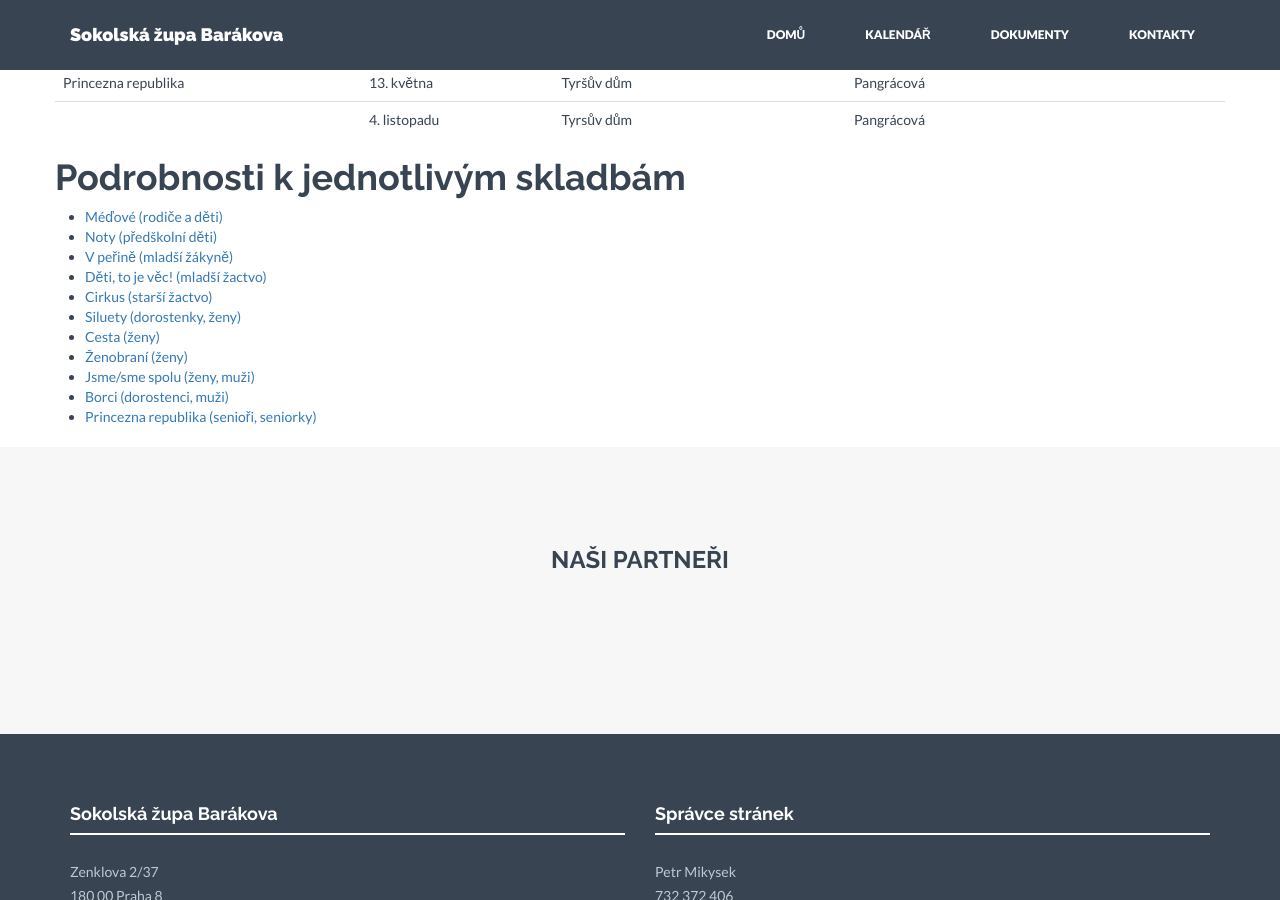
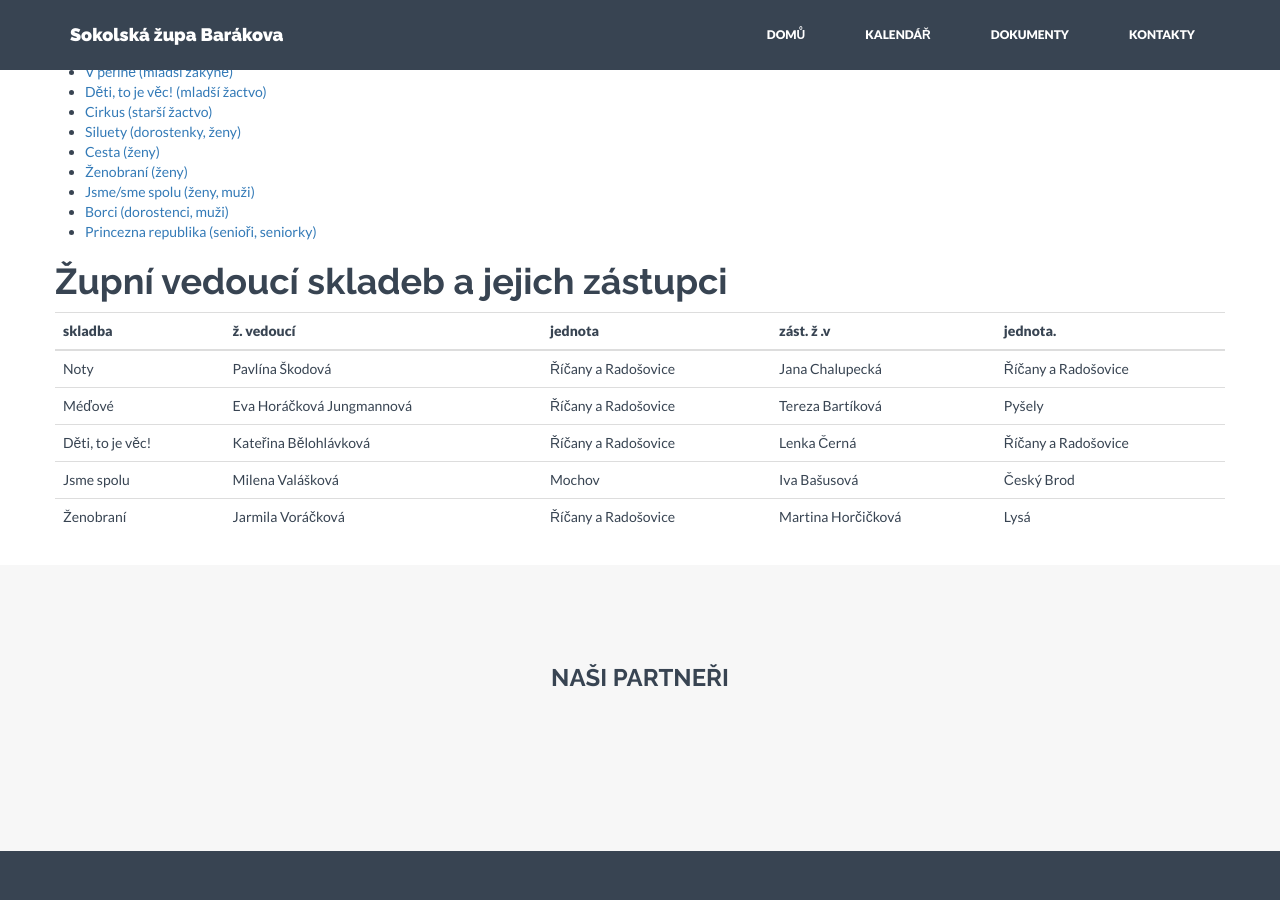
Before and after one commit to milanhybner/zbarakova.cz, a Jekyll site: the page built from slet/skladby.md, in a window 1280 px wide and 900 px high, scrolled down 2527 px. Built offline with Jekyll 4.4.1, drawn with Linux system fonts in a browser that asks for light colours; nearby versions of some CDN libraries; our own code applies the rules of GitHub Pages for plain Markdown files; some of the changed text lies outside the part shown.

Commit message:
Přidáni župní vedoucí skladeb
Na stránku hromadných sletových skladeb
(http://www.zbarakova.cz/slet/skladby.html) byly přidáni župní vedoucí
skladeb a jejich zástupci.

Byla aktualizována tabulka s předpokládaným počtem cvičících v
jednotách.

```diff
--- a/slet/skladby.md
+++ b/slet/skladby.md
@@ -92,3 +92,13 @@ var entryList = new List('entry-list', options);
 * [Jsme/sme spolu (ženy, muži)](9-spolu.html)
 * [Borci (dorostenci, muži)](10-borci.html)
 * [Princezna republika (senioři, seniorky)](11-princezna-republika.html)
+
+# Župní vedoucí skladeb a jejich zástupci
+
+|     skladba      |         ž. vedoucí        |       jednota       |     zást. ž .v     |       jednota.      |
+|------------------|---------------------------|---------------------|--------------------|---------------------|
+| Noty             | Pavlína Škodová           | Říčany a Radošovice | Jana Chalupecká    | Říčany a Radošovice |
+| Méďové           | Eva Horáčková Jungmannová | Říčany a Radošovice | Tereza Bartíková   | Pyšely              |
+| Děti, to je věc! | Kateřina Bělohlávková     | Říčany a Radošovice | Lenka Černá        | Říčany a Radošovice |
+| Jsme spolu       | Milena Valášková          | Mochov              | Iva Bašusová       | Český Brod          |
+| Ženobraní        | Jarmila Voráčková         | Říčany a Radošovice | Martina Horčičková | Lysá                |
```
Also changed, not shown: _data/skladby.csv (+4 -9 lines).
